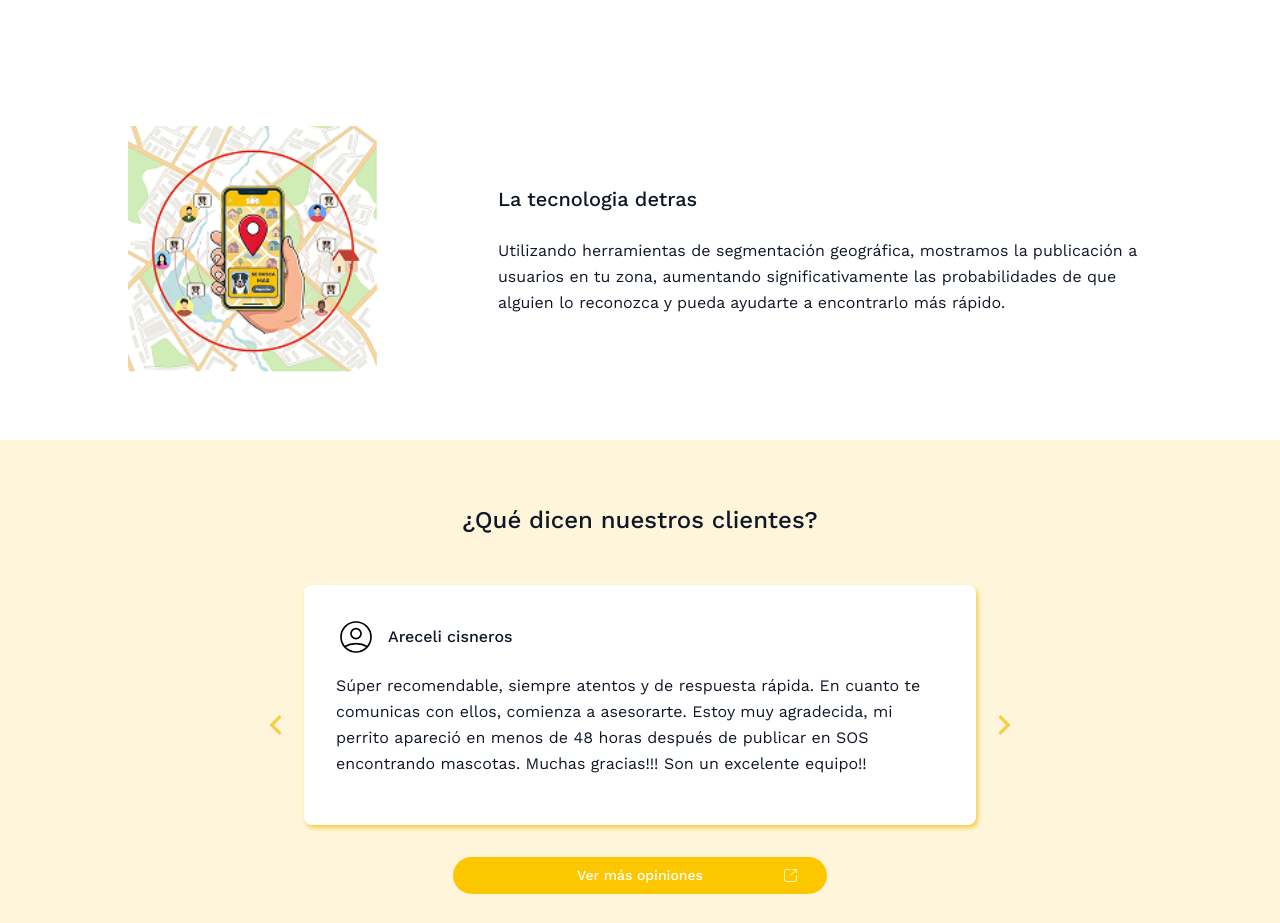
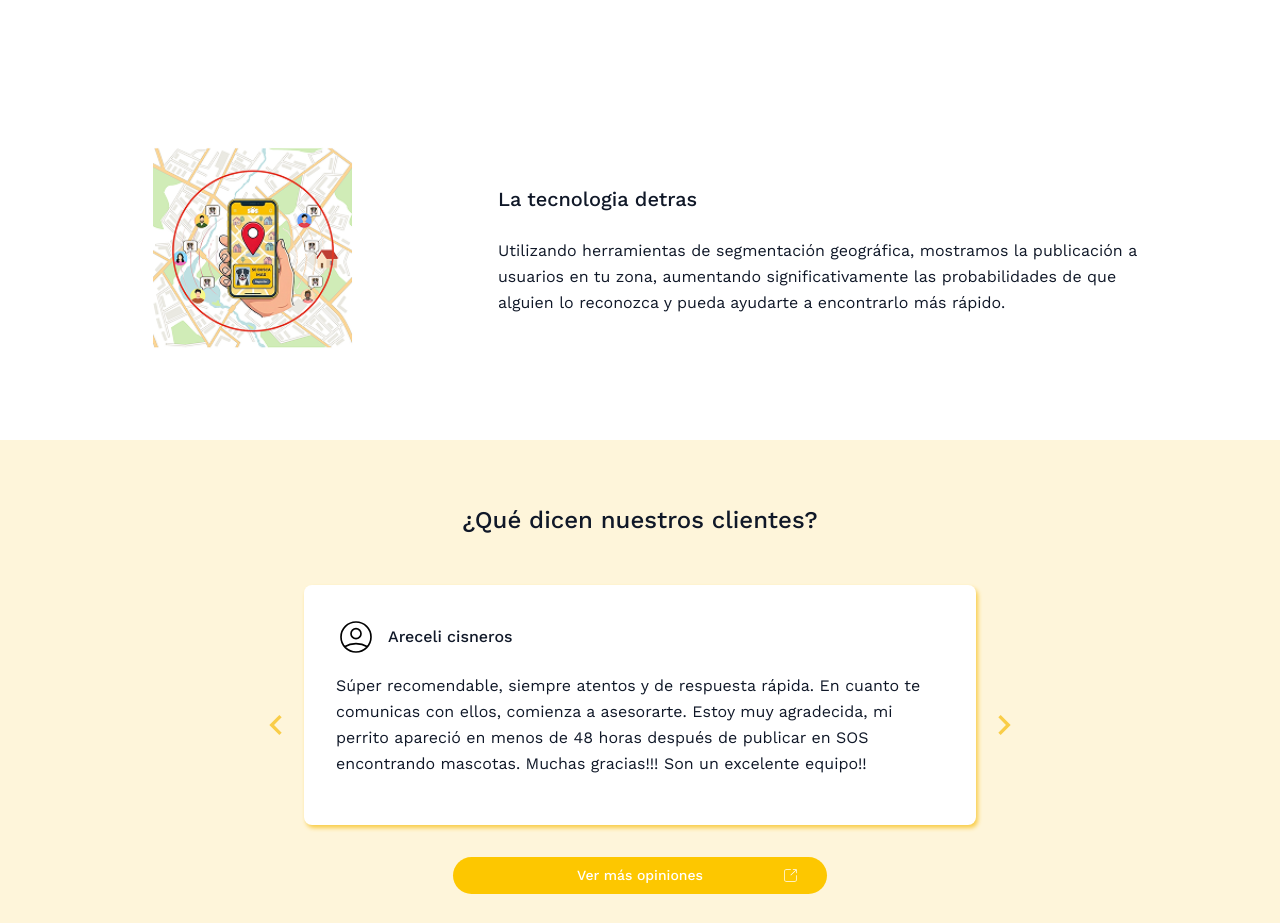
Before and after one commit to AztlanConsulting/SOS-FullStack, a React (Vite) app in the folder frontend/: page / in a window 1280 px wide. Shown: the part 1290-2213 px from the top of the page. Built offline with nearby package versions, Linux system fonts and the light colour scheme; no server answers.

Commit message:
[FIX] image

```diff
--- a/frontend/src/features/landing/components/landingPage/PlansSection.tsx
+++ b/frontend/src/features/landing/components/landingPage/PlansSection.tsx
@@ -10,7 +10,7 @@ const PlansSection = () => {
             <img
               src={experiencia}
               alt="Planes"
-              className="object-contain rounded-lg w-[250px] h-[250px]"
+              className="object-contain rounded-lg h-[250px] w-[250px]"
             />
           </div>
 
--- a/frontend/src/features/landing/components/landingPage/PublicationSection.tsx
+++ b/frontend/src/features/landing/components/landingPage/PublicationSection.tsx
@@ -14,7 +14,7 @@ const PublicationSection = () => {
           <img
             src={acompanamiento}
             alt="Publicación"
-            className="object-contain rounded-lg w-[250px] h-[250px]"
+            className="object-contain rounded-lg h-[250px] w-[250px]"
           />
 
           <div className="flex-1 max-w-xl lg:max-w-2xl text-center lg:text-left order-1 lg:order-2">
--- a/frontend/src/features/landing/components/landingPage/ServicesSection.tsx
+++ b/frontend/src/features/landing/components/landingPage/ServicesSection.tsx
@@ -10,7 +10,7 @@ const ServicesSection = () => {
             <img
               src={Localizacion}
               alt="Servicios"
-              className="relative z-10 mx-auto w-[250px] h-[250px] object-cover"
+              className="object-contain rounded-lg h-[250px] w-[250px]"
             />
           </div>
           <div className="flex-1 max-w-xl lg:max-w-2xl text-center lg: text-left order-1 lg:order-2">
```
Also changed, not shown: frontend/src/assets/images/experiencia.png.
